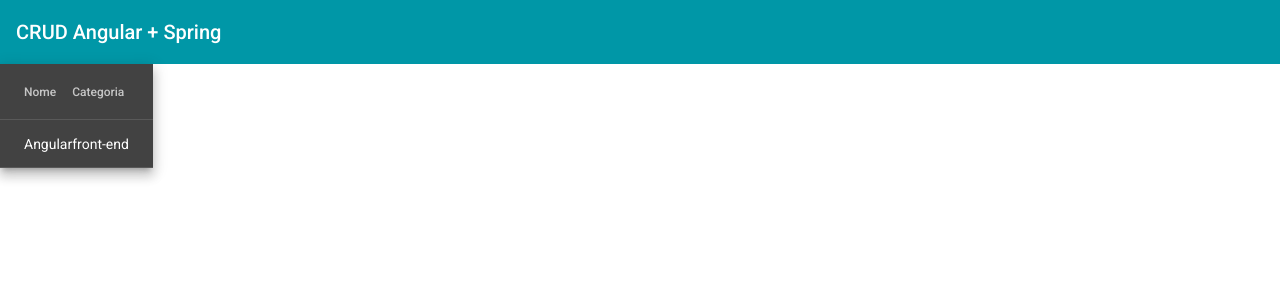
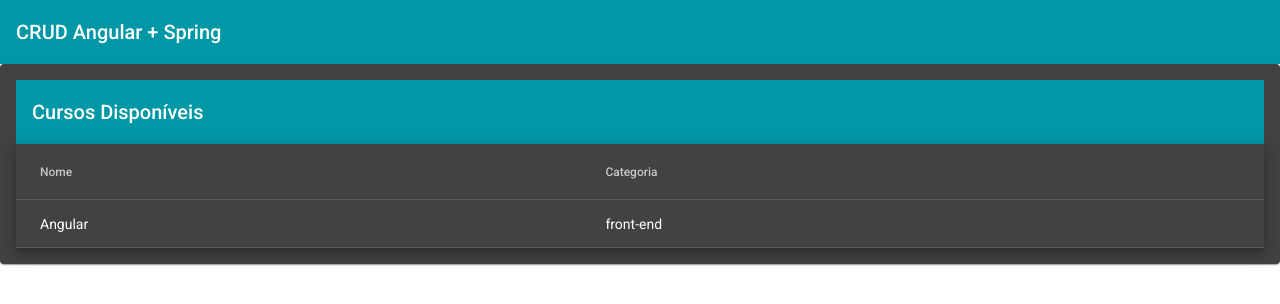
Before and after one commit to oLadeira/crud-angular-spring, an Angular app in the folder crud-angular/: page /courses in a window 1280 px wide. Shown: the top 304 px of the page. Built offline with nearby package versions, Linux system fonts and the light colour scheme.

Commit message:
CSS do Material Table e criando um Modulo App Material

```diff
--- a/crud-angular/src/app/courses/courses.module.ts
+++ b/crud-angular/src/app/courses/courses.module.ts
@@ -1,9 +1,11 @@
+import { AppMaterialModule } from './../shared/app-material/app-material.module';
 import { CommonModule } from '@angular/common';
 import { NgModule } from '@angular/core';
-import { MatTableModule } from '@angular/material/table';
+
 
 import { CoursesRoutingModule } from './courses-routing.module';
 import { CoursesComponent } from './courses/courses.component';
+
 
 @NgModule({
   declarations: [
@@ -12,7 +14,7 @@
   imports: [
     CommonModule,
     CoursesRoutingModule,
-    MatTableModule
+    AppMaterialModule
   ]
 })
 export class CoursesModule { }
--- a/crud-angular/src/app/courses/courses/courses.component.html
+++ b/crud-angular/src/app/courses/courses/courses.component.html
@@ -1,3 +1,7 @@
+<mat-card>
+
+  <mat-toolbar color="primary">Cursos Disponíveis</mat-toolbar>
+
 <table mat-table [dataSource]="courses" class="mat-elevation-z8">
 
   <!--- Note that these columns can be defined in any order.
@@ -9,24 +13,15 @@
     <td mat-cell *matCellDef="let element"> {{ element.name }} </td>
   </ng-container>
 
-  <!-- Name Column -->
+  <!-- Category Column -->
   <ng-container matColumnDef="category">
     <th mat-header-cell *matHeaderCellDef> Categoria </th>
     <td mat-cell *matCellDef="let element"> {{ element.category }} </td>
   </ng-container>
 
-  <!-- Weight Column -->
-  <ng-container matColumnDef="weight">
-    <th mat-header-cell *matHeaderCellDef> Weight </th>
-    <td mat-cell *matCellDef="let element"> {{element.weight}} </td>
-  </ng-container>
-
-  <!-- Symbol Column -->
-  <ng-container matColumnDef="symbol">
-    <th mat-header-cell *matHeaderCellDef> Symbol </th>
-    <td mat-cell *matCellDef="let element"> {{element.symbol}} </td>
-  </ng-container>
 
   <tr mat-header-row *matHeaderRowDef="displayedColumns"></tr>
   <tr mat-row *matRowDef="let row; columns: displayedColumns;"></tr>
 </table>
+
+</mat-card>
--- a/crud-angular/src/app/courses/courses/courses.component.scss
+++ b/crud-angular/src/app/courses/courses/courses.component.scss
@@ -0,0 +1,3 @@
+table {
+  width: 100%;
+}
```
Also changed, not shown: crud-angular/src/app/shared/app-material/app-material.module.ts (added, +15 -0 lines).
